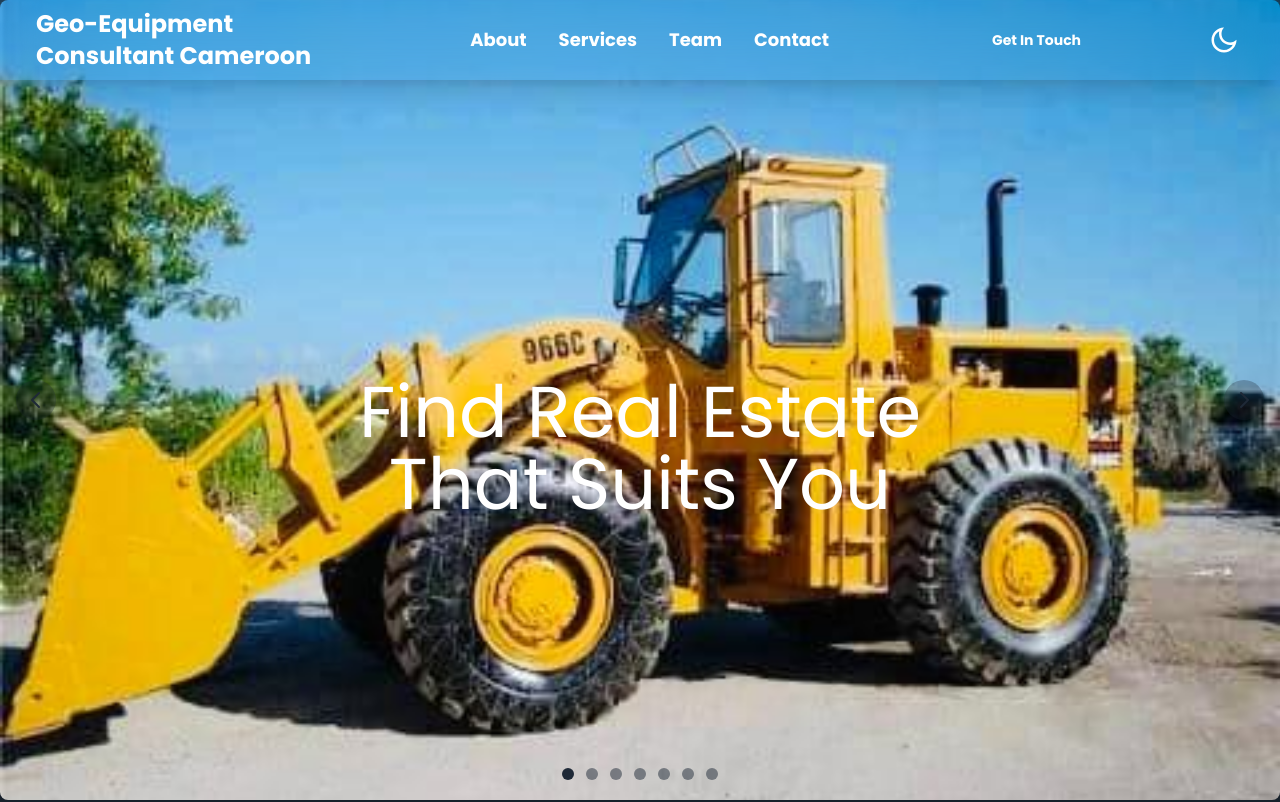
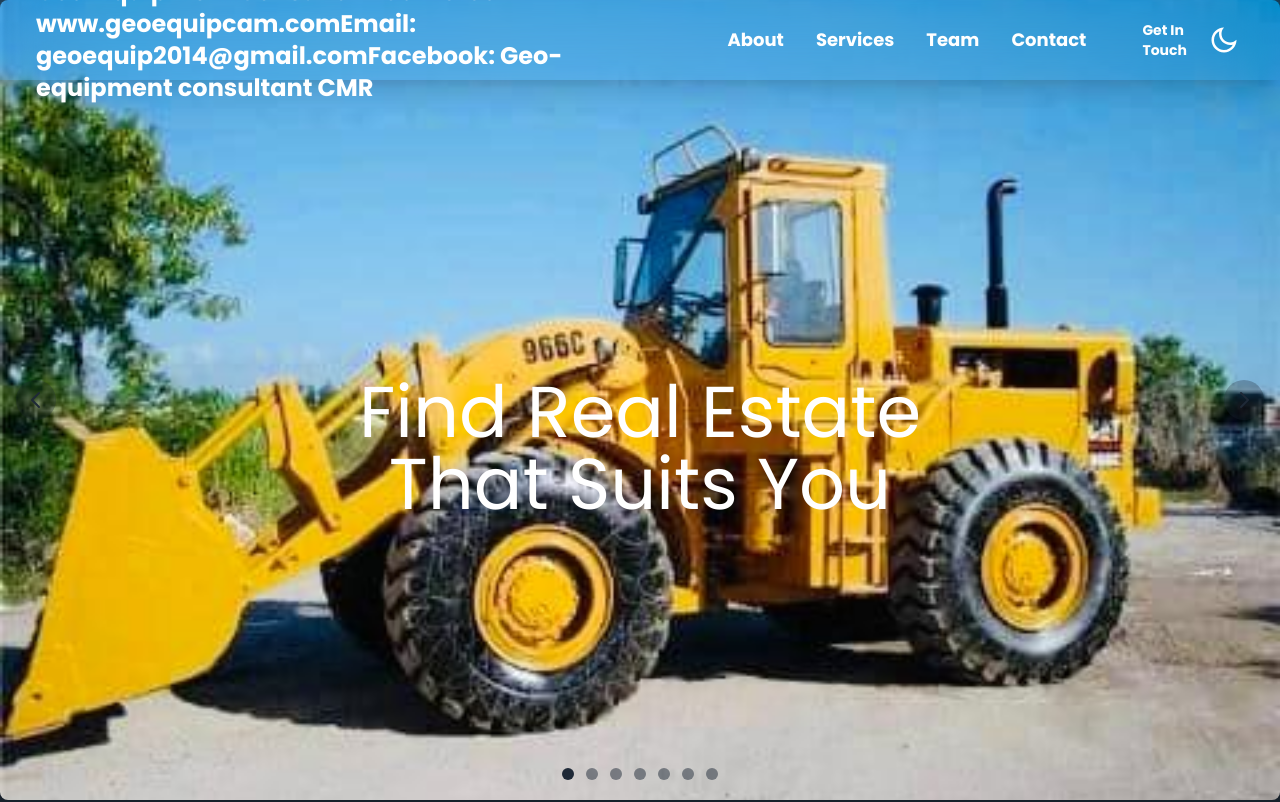
Before and after one commit to kassymarylene/geoequipmentweb, a Next.js app: page / in a window 1280 px wide. Shown: the top 802 px of the page. Built offline with nearby package versions, Linux system fonts and the light colour scheme.

Commit message:
add span

```diff
--- a/src/components/header.tsx
+++ b/src/components/header.tsx
@@ -3,6 +3,7 @@ import { useEffect, useState } from 'react';
 
 import { AiOutlineClose, AiOutlineMenu } from 'react-icons/ai';
 import ThemeChanger from './themeChanger';
+import { Span } from 'next/dist/trace';
 
 const Header = () => {
   const [header, setHeader] = useState(false);
@@ -44,13 +45,14 @@ const Header = () => {
             className="py-2 text-2xl font-bold hover:text-orange-500"
           >
             <p>
-                Geo-Equipment <br/>
-            <span>Consultant Cameroon</span>
+                Geo-Equipment Consultant Cameroon <br/>
+                <span>www.geoequipcam.com</span>
+                <span>Email: geoequip2014@gmail.com</span>
+                <span>Facebook: Geo-equipment consultant CMR</span>
           </p>
           </h1>
         </Link>
       </div>
-
 
 
       {/* navbar Links */}
```
